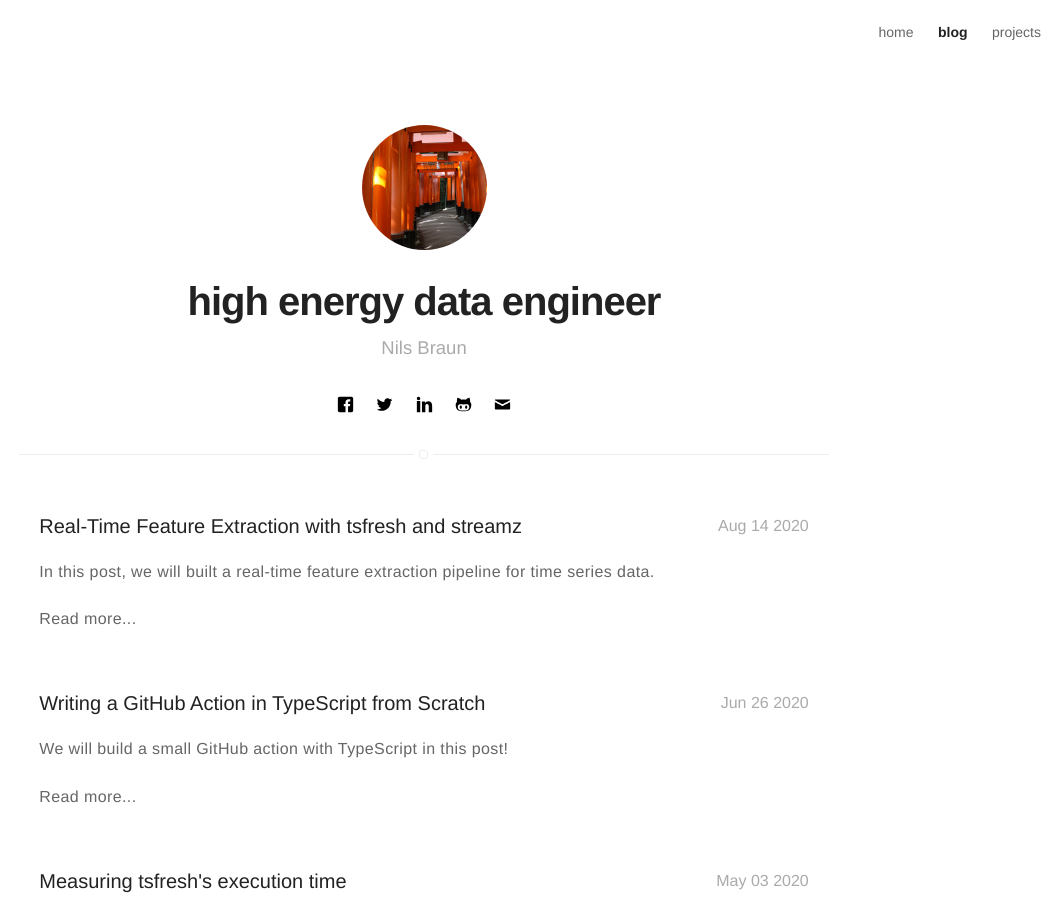
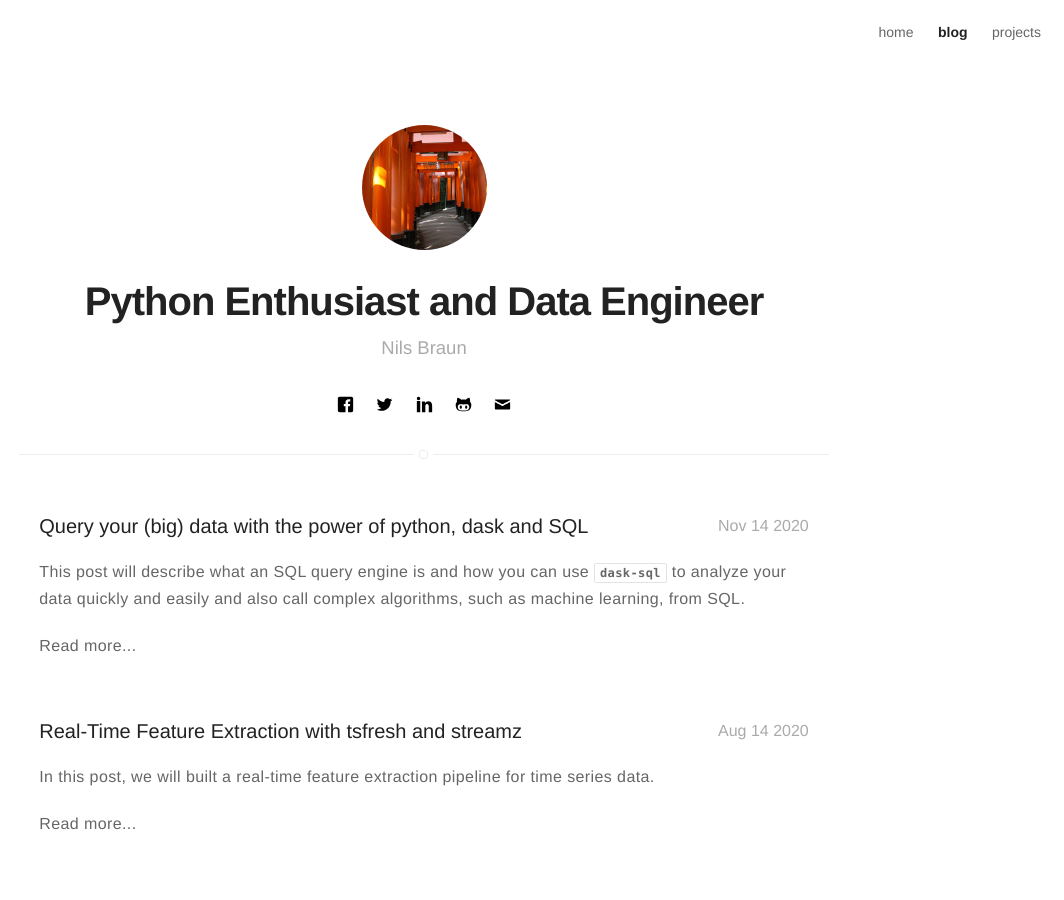
Before and after one commit to nils-braun/nils-braun.github.io, a Jekyll site: the page built from blog/index.html, in a window 1280 px wide and 900 px high. Shown: the whole window, without its empty margins (216-1280 px from the left). Built offline with Jekyll 4.4.1, drawn with Linux system fonts in a browser that asks for light colours; comment, search, counter and statistics services are not loaded; some of the changed lines change nothing that is shown.

Commit message:
Added post on dask-sql (introduction)

```diff
--- a/_config.yml
+++ b/_config.yml
@@ -1,6 +1,6 @@
 # main text of home
 name: Nils Braun
-bio: high energy data engineer
+bio: Python Enthusiast and Data Engineer
 
 # twitter summary info
 description: A blog on software development, data engineering and high energy physics
@@ -53,7 +53,7 @@
 authors:
     nils:
         name: Nils Braun
-        bio: high energy data engineer
+        bio: Data Engineering Trainer, (Former) High Energy Physicist, Python Enthusiast, Coder, tsfresh Core Developer
         external-image: false
         picture: assets/images/profile.jpg
 
--- /dev/null
+++ b/_posts/2020-11-14-dask-sql.md
@@ -0,0 +1,142 @@
+---
+title: "Query your (big) data with the power of python, dask and SQL"
+layout: post
+date: 2020-11-14 15:00
+tag: [dataengineering, python, dask]
+#image: /assets/images/time-series.png
+headerImage: false
+projects: false
+hidden: false
+description: ""
+category: 'blog'
+author: nils
+externalLink: false
+---
+
+This post will describe what an SQL query engine is and how you can use `dask-sql` to
+analyze your data quickly and easily and also call complex algorithms, such as machine learning, from SQL.
+
+## SQL rules the world
+
+If data is the new oil, SQL is its pipeline.
+SQL used to be "only" the language for accessing traditional relational OLTP databases.
+But today, it is much more: any BI-tool builds on SQL, for Data Analysts, Data Scientists and Data Engineer SQL is a base skill
+and even NoSQL databases often implement a language quite similar to SQL to make adoption for its users simpler.
+
+[![](../assets/images/2020-11-14-dask-sql/sql-meme.jpg)](../assets/images/2020-11-14-dask-sql/sql-meme.jpg){:class="center-image"}
+*Source: https://www.mlakartechtalk.com/sql-memes/*
+
+In summary: whenever you are able to map your data pipeline and analysis on SQL, you open up your data for
+a large range of applications and users.
+The only question is: what to do if the data does not fit into the
+constraints of a traditional relational SQL database (e.g. too much data, too many different formats)?
+
+## SQL Query Engines
+
+This is where SQL query engines come into play.
+There job is, to make data from various data sources queryable
+with SQL - even though the data are not stored in a (traditional) database at all.
+Typical SQL query engines work as shown in this figure:
+
+[![](../assets/images/2020-11-14-dask-sql/query-engines.svg)](../assets/images/2020-11-14-dask-sql/query-engines.svg){:class="center-image"}
+
+Let's quickly walk through the components:
+
+1. When you issue a SQL query to the query engine (e.g. via a JDBC/ODBC connection in your BI-tool), the query gets first parsed and analyzed by the tool.
+  The SQL query engine compares and enriches the query with metadata it has about the actual raw data.
+  As there is no relational SQL database it can issue the query against, the SQL query is converted into API calls of one of the
+  distributed computing frameworks, the SQL query engine speaks.
+  Additional optimization steps can happen before and after this
+  conversion.
+  For example, Apache Hive submits MapReduce jobs whereas Apache Impala will create on-the-fly-compiled C++ programs.
+2. The distributed computation framework is now responsible for performing the actual data analysis and distributing it over the cluster.
+  These frameworks are the reason why SQL query engines work especially good with a lot of data: they can parallelize the work well and make use of the full power of your cluster.
+  A typical well-known example for such a framework is Apache Spark.
+3. The distributed computation framework needs hardware to perform the calculation. Different frameworks can work with different cluster types and resource schedulers, e.g. YARN, kubernetes, Apache Mesos, ...
+4. Finally, the data to query lives on an external storage device, e.g. S3 or hdfs.
+  This is very different from a traditional relational database,
+  which contains both the data and the functionality to query it.
+
+For the user, it really seems like querying a traditional relational database - even though it is not.
+
+## Why so complicated?
+
+This system of different components that need to play together nicely seems very complicated in comparison with a traditional relational database.
+However, there are some crucial benefits which explains why SQL query engines are developed by and in use at so many small and large companies today.
+
+* Using a distributed computation framework is a must to query data in the sizes we need to deal with today.
+  However, distributed computation is hard.
+  SQL query engines give us an easy to understand interface and hide all the difficult particularities of the systems.
+* Separating data from computation allows to have multiple (automated) ways to ingest and analyze the data simultaneously.
+ It can also reduce costs as computation and storage can be scaled independently.
+* Reusing the same cluster for more complex, custom data pipelines and more simple SQL queries is again a way to reduce the overall costs.
+
+As SQL is so widespread in use, SQL query engines democratize the access to the important data and algorithms and make them usable throughout the full company.
+
+
+## What is missing?
+
+Especially the more modern representatives of SQL query engines like Impala and presto are so widely in use for a good reason:
+when it comes to stability and overall performance it is very hard to beat them.
+However, there are some open issues that none of the presented solutions can easily handle so far:
+* If your data is in CSV or parquet, none of the tools has a problem. But what if you have your data in a strange proprietary format you need a special library to read it?
+* Machine learning is already playing a large role in many companies and is also making its way from the Data Scientists to the Analyst.
+  Currently, the support for ML prediction or training within the SQL queries is only basic, and interacting with the modern well-known libraries such as tensorflow, keras or scikit-learn is mostly impossible.
+* SQL query engines make it very simple and comfortable to query the data, but sometimes too simple.
+  The world is messy, with inhomogeneous clusters, old historic batch systems, messy data and complicated transformation steps.
+  Including these things into the rigid concept of the SQL query engines can be tedious if not impossible.
+
+## dask and dask-sql
+
+So, how can we do better?
+With the power of Python and Dask!
+
+[![](../assets/images/dask.svg)](https://dask.org/){:class="center-image"}
+
+Dask is a distributed computation framework written in Python and is comparable to Apache Spark (but is actually a lot more than that).
+If you want, you can find more information on its [website](https://dask.org/).
+`dask-sql` (disclosure: I am the author) adds an SQL query layer on top of Dask.
+It uses [Apache Calcite](https://calcite.apache.org/) for query parsing and optimization and translates the SQL into a Dask computational graph, which is then executed on the cluster.
+The SQL queries can either issued from within Python code and notebooks directly or via an SQL serve speaking the presto on-wire protocol (which allows to connect any BI tool or external application).
+
+How does Dask (and `dask-sql`) solve some shortcomings of the other SQL query engines?
+* Using python as the primary language opens up a wide variety of integrations and a vast ecosystem of tools and libraries.
+  Every format and file you can read in with Python (which is basically everything) can also be used in Dask and `dask-sql`, not only limited to the typical big data formats such as parquet.
+  (But of course, also those are [supported](https://docs.dask.org/en/latest/dataframe-create.html)).
+* Dask is able to connect to a [large variety](https://docs.dask.org/en/latest/setup.html) of cluster types and systems, including YARN, k9s, Apache Mesos, various batch systems, cloud providers, HPC systems or manual deployments.
+  You can even mix and match these, which makes it a lot more flexible than most of the other systems.
+  Its large set of debugging and monitoring tools makes the process of finding performance bottlenecks easy.
+* Python is the language of Data Science - so porting and reusing algorithms, implemented transformation steps and tools from your Data Science team is much easier.
+  [User defined functions](https://dask-sql.readthedocs.io/en/latest/pages/custom.html) (UDFs) inside SQL queries come without any performance drawbacks in `dask-sql` and can range from simple numeric formulas to complex calls to machine learning libraries or other tools.
+  They can be used when the SQL standard functions (a [large fraction](https://dask-sql.readthedocs.io/en/latest/pages/sql.html) is already implemented in `dask-sql`, but not everything) are not enough anymore.
+  As dask dataframes mimic the well-known pandas API, it is also very simple to define complicated distributed transformations and use them from within SQL.
+* Probably even more than any other framework (such as Apache Spark), the dask ecosystem contains connectors, integration and wrappers for so many things, ranging from machine learning, to external system support and special use-cases (such as geospatial data).
+  Just a small glimpse [here](https://pypi.org/search/?q=dask).
+
+
+[![](../assets/images/2020-11-14-dask-sql/hue_dask_sql.png)](../assets/images/2020-11-14-dask-sql/hue_dask_sql.png){:class="center-image"}
+*Data on S3 queried distributed from a BI tool (Apache Hue in this case) via `dask-sql` in the background*
+
+There must be a problem, or? Well, there is. Dask itself is a very mature project with many years of experience and a large community.
+`dask-sql` on the other hand is still a very young project and there are still a lot of possibilities to improve.
+At least this is something, you can help with your feedback and contribution :-)
+
+`dask-sql` is compatible with [blazingSQL](https://blazingsql.com/), a SQL query engine for computations on GPUs.
+Using GPUs adds a huge performance boost and allows you to perform SQL analysis on large amounts of data in no time.
+Adding custom functions is a more complicated, but the RAPIDS framework, which blazingSQL is using adds many possibilities - also for machine learning or graph analytics.
+
+## Summary
+
+SQL query engines are a crucial part in the data architecture: it opens up the data and computation power not only to the few Data Engineers and distributed system experts, but to a large group of users and applications.
+Dask and `dask-sql` also port these benefits into the python world and the combination of distributed processing, Python and Dask give you even more benefits.
+
+We have touched on a lot of different topics, and you might want to read more details on the specific parts:
+
+* Information on `dask`: [dask.org](https://dask.org/)
+* Information on `dask-sql`: [nils-braun.github.io/dask-sql](https://nils-braun.github.io/dask-sql/)
+* SQL reference of `dask-sql`: [dask-sql.readthedocs.io/en/latest/pages/sql.html](https://dask-sql.readthedocs.io/en/latest/pages/sql.html)
+* Deploying and connecting to a `dask` cluster: [docs.dask.org/en/latest/setup.html](https://docs.dask.org/en/latest/setup.html)
+* `dask-sql` SQL server: [dask-sql.readthedocs.io/en/latest/pages/server.html](https://dask-sql.readthedocs.io/en/latest/pages/server.html)
+
+This is the first part in a series of blog posts on `dask-sql`.
+The next posts will go into detail on installation and usage of the library.
```
Also changed, not shown: assets/images/2020-11-14-dask-sql/hue_dask_sql.png (added), assets/images/2020-11-14-dask-sql/query-engines.svg (added), assets/images/2020-11-14-dask-sql/sql-meme.jpg (added), assets/images/dask.svg (added).
